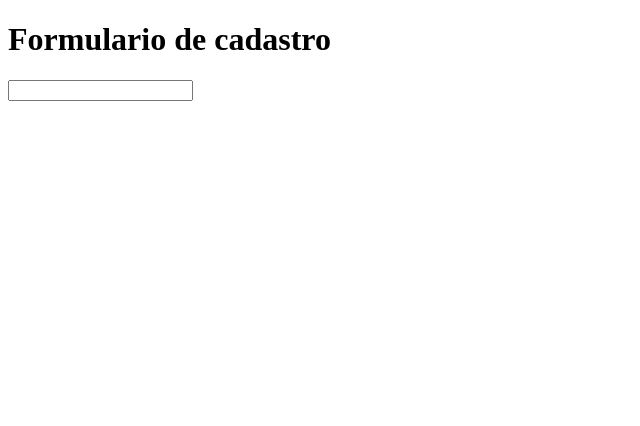
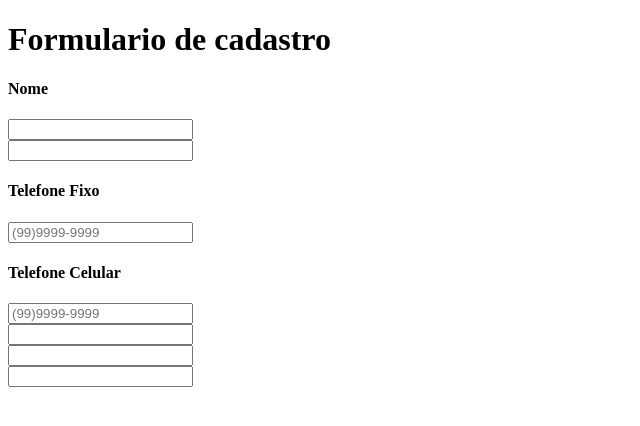
Before and after one commit to JHoww4/Laboratorio_de_Engenharia, a plain HTML site: page semana 4/atividade1_semana4.html in a window 1280 px wide. Shown: the whole page, without its empty margins (0-640 px from the left). Drawn offline with Linux system fonts and the light colour scheme.

Commit message:
iniciaação do esquelo do formulario

```diff
--- a/semana 4/atividade1_semana4.html
+++ b/semana 4/atividade1_semana4.html
@@ -1,16 +1,47 @@
 <!DOCTYPE html>
 <html lang="pt-BR">
+
 <head>
     <meta charset="UTF-8">
     <meta name="viewport" content="width=device-width, initial-scale=1.0">
     <title>formulario</title>
 </head>
+
 <body>
-    <h1>Formulario  de cadastro</h1>
+    <h1>Formulario de cadastro</h1>
     <div>
         <section>
-            <input type="nome">
+            <div>
+                <div>
+                    <h4>Nome</h4>
+                    <input type="nome">
+                </div>
+                <div>
+                    <input type="email">
+                </div>
+                <div>
+                    <h4>Telefone Fixo</h4>
+                    <input class="forms" type="text" id="telefone_fixo" name="telefone fixo"
+                    placeholder="(99)9999-9999">
+                </div>
+                <div>
+                    <h4>Telefone Celular</h4>
+                    <input class="forms" type="text" id="telefone_celular" name="telefone celular"
+                    placeholder="(99)9999-9999">
+                </div>
+                <div>
+                    <input type="area">
+                </div>
+                <div>
+                    <input type="matricula">
+                </div>
+                <div>
+                    <input type="lattes">
+                </div>
+
+            </div>
         </section>
     </div>
 </body>
+
 </html>
```
